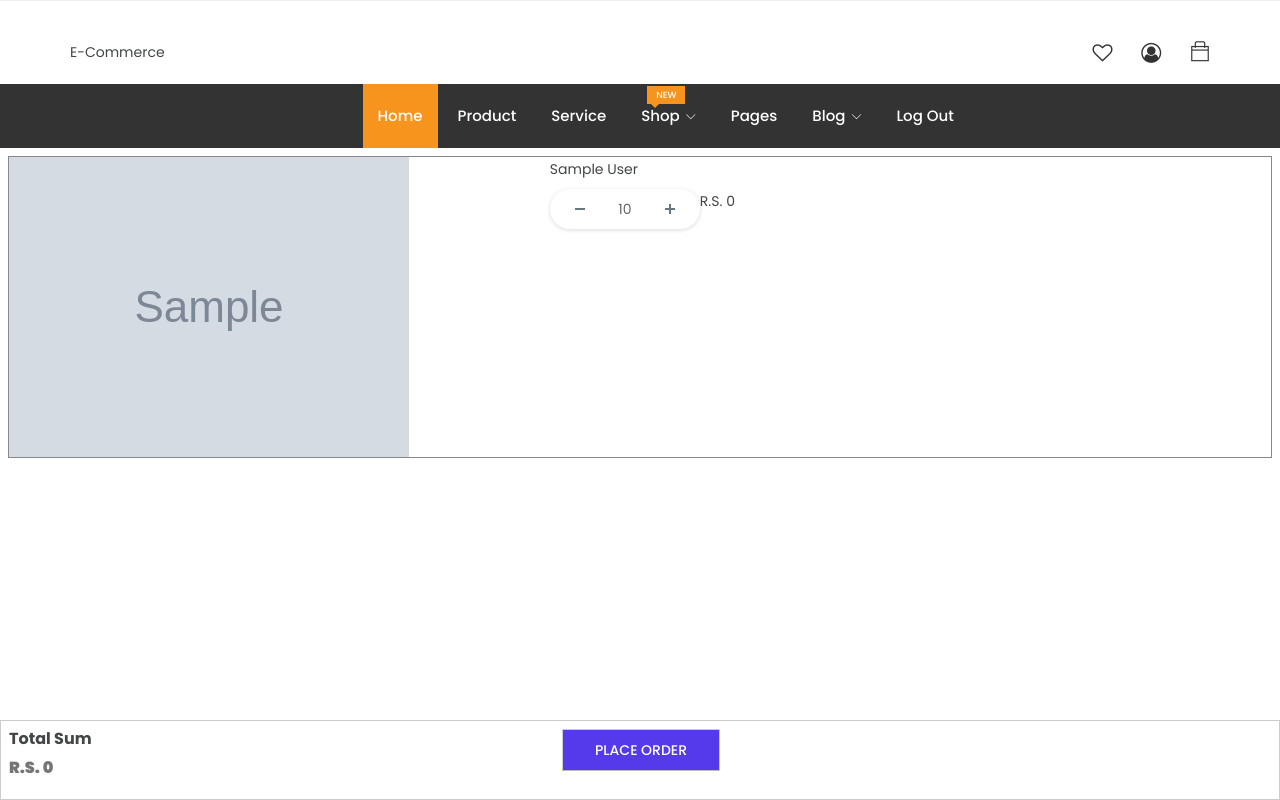
After one commit to sumit-subedi/Simple_Ecommerce, a Django app: page /cart in a window 1280 px wide. The commit adds this page. Run offline with Django 3.2, Linux system fonts and the light colour scheme; a user stored in the database is signed in; tables that the repository leaves empty hold one stand-in row (values such as "Sample post"); grey boxes marked "Sample" are stand-in pictures; some libraries are stand-ins or nearby versions.

Commit message:
Added Cart Feature

```diff
--- a/accounts/models.py
+++ b/accounts/models.py
@@ -57,3 +57,6 @@ class UserDetails(models.Model):
     last_name = models.CharField(max_length=20)
     address_road = models.CharField(max_length=100)
     address_city = models.CharField(max_length=50)
+
+    def __str__(self):
+        return str(self.user)
--- a/templates/base.html
+++ b/templates/base.html
@@ -117,7 +117,7 @@ if(element.classList.contains("alert-error")) {
 						<!--/ End Logo -->
 						<!-- Search Form -->
 						<div class="search-top">
-                            <div class="cart-top sinlge-bar shopping" ><a href="#" class="single-icon"><i class="ti-bag"></i> </a>  </div>
+                            <div class="cart-top sinlge-bar shopping" ><a href="{% url 'cart' %}" class="single-icon"><i class="ti-bag"></i> </a>  </div>
 							<div class="top-search"><a href="#0"><i class="ti-search"></i></a>
 							</div>
 
@@ -244,33 +244,6 @@ if(element.classList.contains("alert-error")) {
     </div>
 	<!-- End Product Area -->
 
-	<!-- Modal -->
-    <div class="modal fade" id="exampleModal" tabindex="-1" role="dialog">
-            <div class="modal-dialog" role="document">
-                <div class="modal-content">
-                    <div class="modal-header">
-                        <button type="button" class="close" data-dismiss="modal" aria-label="Close"><span class="ti-close" aria-hidden="true"></span></button>
-                    </div>
-                    <div class="modal-body">
-                        <div class="row no-gutters">
-							<div class="col-lg-6 offset-lg-3 col-12">
-								<h4 style="margin-top:100px;font-size:14px; font-weight:500; color:#F7941D; display:block; margin-bottom:5px;">Eshop Free Lite</h4>
-								<h3 style="font-size:30px;color:#333;">Currently You are using free lite Version of Eshop.<h3>
-								<p style="display:block; margin-top:20px; color:#888; font-size:14px; font-weight:400;">Please, purchase full version of the template to get all pages, features and commercial license</p>
-								<div class="button" style="margin-top:30px;">
-									<a href="https://wpthemesgrid.com/downloads/eshop-ecommerce-html5-template/" target="_blank" class="btn" style="color:#fff;">Buy Now!</a>
-								</div>
-							</div>
-                        </div>
-                    </div>
-                </div>
-            </div>
-    </div>
-    <!-- Modal end -->
-
-	<!-- Start Footer Area -->
-
-	<!-- /End Footer Area -->
 
 	<!-- Jquery -->
     <script src="{% static 'js/jquery.min.js' %}"></script>
--- /dev/null
+++ b/templates/cart.html
@@ -0,0 +1,126 @@
+{% extends 'base.html' %}
+
+
+{% block content %}
+<style>
+    .skin-2 .num-in {
+      background: #FFFFFF;
+      box-shadow: 0px 1px 4px rgba(0, 0, 0, 0.15);
+      border-radius: 25px;
+      height: 40px;
+      width: 150px;
+    float: left;
+  }
+
+  .skin-2 .num-in	span {
+    width: 40%;
+    display: block;
+    height: 40px;
+    float: left;
+    position: relative;
+  }
+
+  .skin-2 .num-in span:before, .skin-2 .num-in span:after {
+    content: '';
+    position: absolute;
+    background-color: #667780;
+    height: 2px;
+    width: 10px;
+    top: 50%;
+    left: 50%;
+    margin-top: -1px;
+    margin-left: -5px;
+  }
+
+  .skin-2 .num-in span.plus:after {
+    transform: rotate(90deg);
+  }
+
+  .skin-2 .num-in input {
+          float: left;
+          width: 20%;
+          height: 40px;
+          border: none;
+          text-align: center;
+  }
+  .bottom{
+    position: fixed;
+    bottom: 0;
+    height: 80px;
+    width: 100%;
+    margin: 0 -8px;
+    border : 1px solid #ccc;
+
+  }
+
+  </style>
+
+{% for product in products %}
+
+{% include 'partials/cartitem.html' %}
+
+
+{% empty %}
+
+<h4 > Sorry, no item in cart. But you can always add it from <a href="{% url 'home' %}">here</a> </h4>
+{% endfor %}
+<script src="https://code.jquery.com/jquery-3.6.0.js" integrity="sha256-H+K7U5CnXl1h5ywQfKtSj8PCmoN9aaq30gDh27Xc0jk=" crossorigin="anonymous"></script>
+
+        <script>
+          function callhtmx(id, quan){
+              console.log(id, quan);
+              var form =document.getElementById("form"+id);
+              form.submit()
+
+          }
+        </script>
+<script>
+    $(document).ready(function() {
+    $('.num-in span').click(function () {
+        var $input = $(this).parents('.num-block').find('input.in-num');
+      if($(this).hasClass('minus')) {
+        var count = parseFloat($input.val()) - 1;
+        count = count < 1 ? 1 : count;
+        if (count < 2) {
+          $(this).addClass('dis');
+        }
+        else {
+          $(this).removeClass('dis');
+        }
+        $input.val(count);
+      }
+      else {
+        var count = parseFloat($input.val()) + 1
+        $input.val(count);
+        if (count > 1) {
+          $(this).parents('.num-block').find(('.minus')).removeClass('dis');
+        }
+      }
+
+    //   $input.change();
+    //   var event = new Event('change');
+    //   $input.dispatchEvent(event);
+    $input.trigger("change");
+      return false;
+    });
+
+  });
+  </script>
+
+  <div class="bottom">
+    <div class="row">
+      <div class="col-5 mt-2 ml-2">
+        <h6>Total Sum
+          <br>
+         <p class="black mt-2"> <b>R.S. {{sum}}</b></p>
+        </h6>
+      </div>
+      <div class="col m-2">
+        <button class="btn " style="background-color:rgba(43, 9, 231, 0.801)"> Place Order</button>
+
+      </div>
+    </div>
+
+  </div>
+
+{% endblock %}
--- /dev/null
+++ b/templates/partials/cartitem.html
@@ -0,0 +1,26 @@
+<div class="row mb-3 " id="item{{product.id}}" style="border: 1px solid #888; margin: 0; " >
+    <div class="col-5" style="padding: 0;">
+        <img src='/media/{{product.item.thumbnail}}' height="" alt='Imagfe not found'>
+    </div>
+    <div class="col-7">
+        <div class="max-length mb-2" >{{product.item}}</div>
+        <form method="get" action = "{% url 'addtocart' product.id %}" id="form{{product.id}}">
+          <div class="num-block skin-2 mb-2" style="float: left;">
+            <div class="num-in">
+              <span class="minus dis"></span>
+              <input type="text" class="in-num" value="{{product.quantity}}" id="test"  readonly="" name="quantity"
+               onchange="callhtmx({{product.id}}, this.value)" >
+              <span class="plus"></span>
+            </div>
+          </div>
+        </form>
+          <span>R.S. <script>document.write(parseInt({{product.item.with_discount_price}}) * parseInt({{product.quantity}}))</script>  &nbsp;</span>
+        {% if product.item.without_discount_price %}
+        <span style="text-decoration:line-through;color:red;">R.S. <script>document.write(parseInt({{product.item.without_discount_price}}) * parseInt({{product.quantity}}))</script></span>
+        {% endif %}
+
+
+
+
+    </div>
+</div>
--- a/users/urls.py
+++ b/users/urls.py
@@ -4,7 +4,7 @@ from accounts import views
 # import django.contrib.auth.urls as auth_views
 
 
-from .views import index, search, product_details, addtocart
+from .views import index, search, product_details, addtocart, cart
 
 urlpatterns = [
 # path('login/', auth_views.login, {'template_name': 'login.html'}, name='login'),
@@ -13,8 +13,10 @@ path('accounts/', include('django.contrib.auth.urls')),
 
 path('', index, name='home'),
 path('search', search, name = 'search'),
+path('cart', cart, name="cart"),
 path('product-details/<pk>/', product_details, name='product-details' ),
 
 path('addtocart/<pk>', addtocart, name='addtocart'),
-path('register/', views.register, name='register')
+path('register/', views.register, name='register'),
+path('details/', views.details, name='userdetails')
 ]
--- a/users/views.py
+++ b/users/views.py
@@ -58,13 +58,39 @@ def product_details(request, pk):
 
 @login_required(login_url='/accounts/login')
 def addtocart(request, pk):
-    product = Product.objects.get(id = pk)
-    if Cart.objects.filter(user = request.user, item = product).exists():
-        print('here')
-        messages.error(request, 'Item already in cart.')
-        # messages.add_message(request, messages.INFO, 'Signout Successful.')
+    if request.method == 'POST':
+        product = Product.objects.get(id = pk)
+        if Cart.objects.filter(user = request.user, item = product).exists():
+            print('here')
+            messages.error(request, 'Item already in cart.')
+            # messages.add_message(request, messages.INFO, 'Signout Successful.')
+            return redirect(request.POST['path'])
+        cart = Cart(user = request.user, item = product, quantity = request.POST['quantity'])
+        cart.save()
+        messages.success(request, 'Item successfully added to the cart')
         return redirect(request.POST['path'])
-    cart = Cart(user = request.user, item = product, quantity = request.POST['quantity'])
-    cart.save()
-    messages.success(request, 'Item successfully added to the cart')
-    return redirect(request.POST['path'])
+
+    cartitem = Cart.objects.get(id = pk)
+    cartitem.quantity = int(request.GET['quantity'])
+    cartitem.save()
+    products = Cart.objects.filter(user = request.user)
+    sum = 0
+    for product in products:
+        sum += (product.item.with_discount_price) * product.quantity
+    context = {
+        'product': cartitem,
+        'sum': sum
+    }
+    return redirect('/cart')
+
+@login_required(login_url='/accounts/login')
+def cart(request):
+    products = Cart.objects.filter(user = request.user)
+    sum = 0
+    for product in products:
+        sum += (product.item.with_discount_price) * product.quantity
+    context = {
+        'products': products,
+        'sum': sum
+    }
+    return render(request, 'cart.html', context)
```
Also changed, not shown: accounts/forms.py (+8 -0 lines), accounts/views.py (+11 -1 lines).
